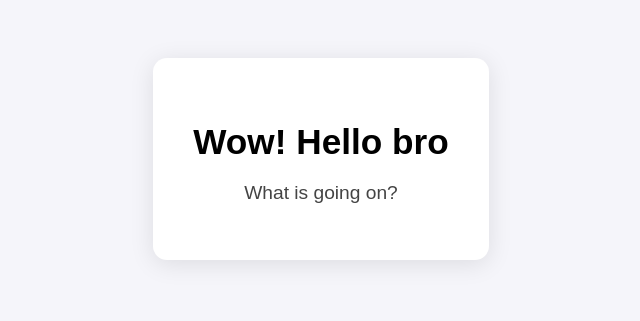
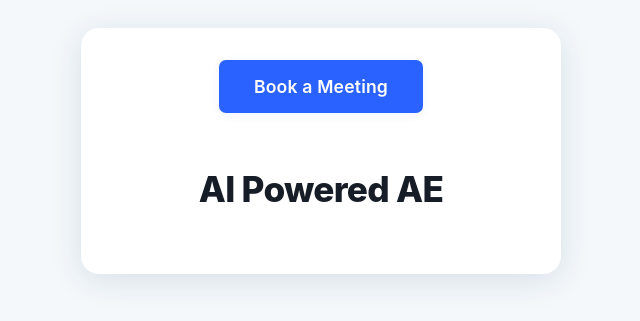
Before and after one commit to tmac623/landing1, a plain HTML site: page index.html in a window 1280 px wide. Shown: the part 249-570 px from the top of the page, without its empty margins (319-959 px from the left). Drawn offline with Linux system fonts and the light colour scheme.

Commit message:
Update index.html

```diff
--- a/index.html
+++ b/index.html
@@ -2,19 +2,62 @@
 <html lang="en">
 <head>
   <meta charset="UTF-8">
-  <title>Wow! Hello bro</title>
+  <title>AI Powered AE</title>
   <meta name="viewport" content="width=device-width, initial-scale=1.0">
   <style>
-    body { font-family: sans-serif; display: flex; flex-direction: column; align-items: center; justify-content: center; min-height: 100vh; background: #f5f5fa; }
-    .card { background: #fff; padding: 2.5rem; border-radius: 14px; box-shadow: 0 4px 24px rgba(0,0,0,0.10); max-width: 440px; text-align: center; }
-    h1 { margin-bottom: 1.25rem; font-size: 2.2rem; }
-    p { margin-bottom: 1rem; color: #444; font-size: 1.2rem; }
+    body {
+      font-family: 'Inter', Arial, sans-serif;
+      background: #f4f8fb;
+      margin: 0;
+      padding: 0;
+      min-height: 100vh;
+      display: flex;
+      align-items: center;
+      justify-content: center;
+    }
+    .container {
+      background: #fff;
+      padding: 3rem 2.5rem;
+      border-radius: 18px;
+      box-shadow: 0 6px 32px rgba(25,47,89,0.12);
+      text-align: center;
+      max-width: 400px;
+      width: 100%;
+      position: relative;
+    }
+    .meeting-btn {
+      display: inline-block;
+      background: #2a62ff;
+      color: #fff;
+      font-weight: 600;
+      font-size: 1.1rem;
+      border: none;
+      border-radius: 7px;
+      padding: 0.9em 2em;
+      text-decoration: none;
+      margin-bottom: 2rem;
+      margin-top: -1rem;
+      transition: background 0.15s;
+      box-shadow: 0 2px 10px rgba(42,98,255,0.08);
+      letter-spacing: 0.01em;
+      cursor: pointer;
+    }
+    .meeting-btn:hover {
+      background: #1743b3;
+    }
+    h1 {
+      font-size: 2.2rem;
+      color: #171d27;
+      margin-bottom: 1rem;
+      font-weight: 800;
+      letter-spacing: -0.02em;
+    }
   </style>
 </head>
 <body>
-  <div class="card">
-    <h1>Wow! Hello bro</h1>
-    <p>What is going on?</p>
+  <div class="container">
+    <a href="mailto:tomasz.k.mac@gmail.com" class="meeting-btn">Book a Meeting</a>
+    <h1>AI Powered AE</h1>
   </div>
 </body>
 </html>
```
